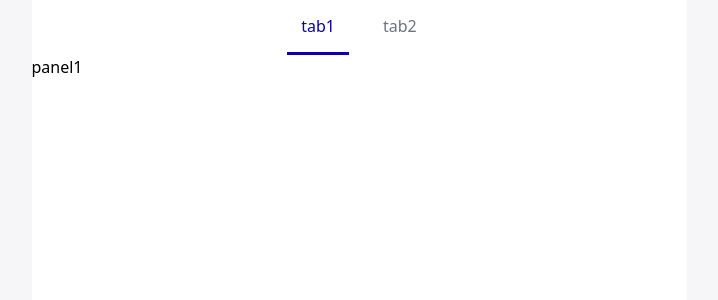
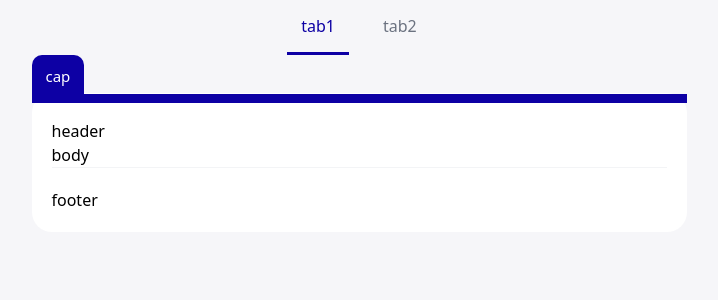
Before and after one commit to denev723/multi-form-survey, a React (Vite) app: page / in a window 1280 px wide. Shown: the top 300 px of the page, without its empty margins (281-999 px from the left). Built offline with nearby package versions, Linux system fonts and the light colour scheme.

Commit message:
패널 컴포넌트

```diff
--- a/src/App.tsx
+++ b/src/App.tsx
@@ -1,5 +1,11 @@
 import "./App.css";
 import MainLayout from "./components/common/MainLayout";
+import Pannel, {
+  PannelBody,
+  PannelCap,
+  PannelFooter,
+  PannelHeader,
+} from "./components/common/Pannel";
 import Tabs, {
   Tab,
   TabList,
@@ -16,7 +22,14 @@ function App() {
           <Tab index={1}>tab2</Tab>
         </TabList>
         <TabPanels>
-          <TabPanel index={0}>panel1</TabPanel>
+          <TabPanel index={0}>
+            <PannelCap>cap</PannelCap>
+            <Pannel>
+              <PannelHeader>header</PannelHeader>
+              <PannelBody>body</PannelBody>
+              <PannelFooter>footer</PannelFooter>
+            </Pannel>
+          </TabPanel>
           <TabPanel index={1}>panel2</TabPanel>
         </TabPanels>
       </Tabs>
--- a/src/components/common/MainLayout.tsx
+++ b/src/components/common/MainLayout.tsx
@@ -3,7 +3,7 @@ import { PropsWithChildren } from "react";
 export default function MainLayout({ children }: PropsWithChildren) {
   return (
     <div className="w-full h-full flex justify-center bg-bg">
-      <main className="max-w-[655px] w-full bg-white">{children}</main>
+      <main className="max-w-[655px] w-full">{children}</main>
     </div>
   );
 }
--- /dev/null
+++ b/src/components/common/Pannel.tsx
@@ -0,0 +1,37 @@
+import { PropsWithChildren } from "react";
+
+export default function Pannel({ children }: PropsWithChildren) {
+  return (
+    <div className="flex flex-col p-20 pt-26 bg-white rounded-20">
+      {children}
+    </div>
+  );
+}
+
+export function PannelHeader({ children }: PropsWithChildren) {
+  return <div>{children}</div>;
+}
+
+export function PannelBody({ children }: PropsWithChildren) {
+  return <div>{children}</div>;
+}
+
+export function PannelFooter({ children }: PropsWithChildren) {
+  return (
+    <>
+      <hr className="border-gray-100 mb-20" />
+      <div>{children}</div>
+    </>
+  );
+}
+
+export function PannelCap({ children }: PropsWithChildren) {
+  return (
+    <div className="-mb-10 relative">
+      <div className="inline-block px-14 pt-10 pb-6 bg-main text-white rounded-t-10 text-15">
+        {children}
+      </div>
+      <div className="bg-main h-9" />
+    </div>
+  );
+}
--- a/tailwind.config.js
+++ b/tailwind.config.js
@@ -1,8 +1,8 @@
 /** @type {import('tailwindcss').Config} */
 import colors from "./tailwind/colors";
 
-const px0_200 = Array.from({ length: 200 }, (_, i) => `${i}px`);
-const px0_20 = Array.from({ length: 20 }, (_, i) => `${i}px`);
+const px0_200 = Array.from({ length: 201 }, (_, i) => `${i}px`);
+const px0_20 = Array.from({ length: 21 }, (_, i) => `${i}px`);
 
 export default {
   content: ["./index.html", "./src/**/*.{js,ts,jsx,tsx}"],
@@ -10,6 +10,8 @@ export default {
     extend: {
       spacing: { ...px0_200 },
       borderWidth: { ...px0_20 },
+      borderRadius: { ...px0_20 },
+      fontSize: { ...px0_200 },
       colors,
     },
   },
```
